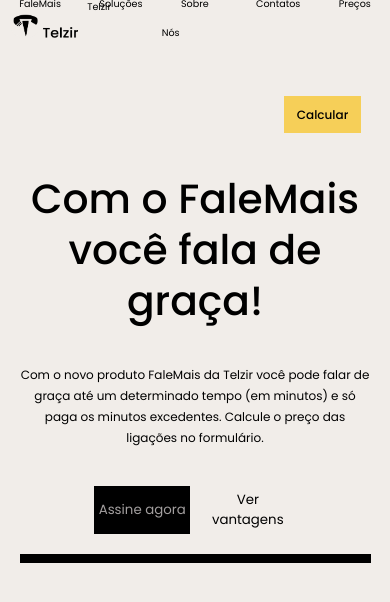
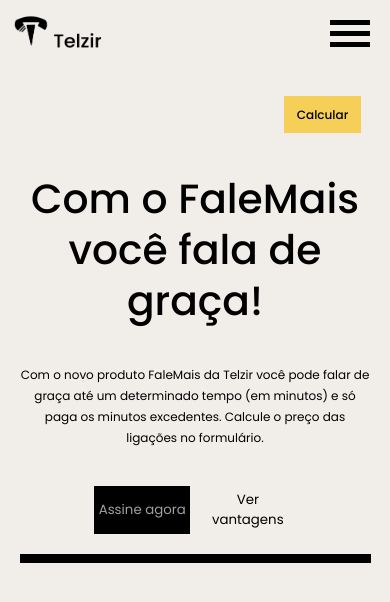
Before and after one commit to aka-luan/telzir-website, a React (Create React App) app: page / in a window 390 px wide. Shown: the top 602 px of the page. Built offline with nearby package versions, Linux system fonts and the light colour scheme.

Commit message:
Medias queries para lidar com a responsividade

```diff
--- a/src/components/Header/index.tsx
+++ b/src/components/Header/index.tsx
@@ -1,12 +1,36 @@
 import { Container } from './styles'
 import logoImg from '../../assets/logo.png'
+
 export function Header() {
+
+
+  window.addEventListener('load', () => {
+    let show = true;
+    const menuContainer = document.querySelector('.nav-menu-container') as Element
+    const menuToggle = document.querySelector('.menu-toggle') as Element
+
+  menuToggle.addEventListener('click', () => {
+
+    document.body.style.overflow = show ? 'hidden' : 'initial'
+
+    menuContainer?.classList.toggle('on', show)
+
+    show = !show
+  })
+  })
+
+
+
   return (
-
     <Container>
       <div className="nav-logo">
         <img src={logoImg} alt="Tezir Logo" />
-        <span>Telzir</span>
+      </div>
+      <div className="nav-menu-container">
+        <div className="menu-toggle">
+          <div className="one"></div>
+          <div className="two"></div>
+          <div className="three"></div>
         </div>
         <ul className="nav-menu-items">
           <li>
@@ -25,7 +49,7 @@ export function Header() {
             <a href="/">Preços</a>
           </li>
         </ul>
-
+      </div>
     </Container>
 
   )
--- a/src/components/Header/styles.ts
+++ b/src/components/Header/styles.ts
@@ -6,13 +6,12 @@ export const Container = styled.header`
   display: flex;
   max-width: 1700px;
   position: relative;
+  width: 100%;
 
   .nav-logo {
     display: flex;
-
-    img {
-    margin: 1rem 1rem;
-  }
+    height: 4rem;
+    width: 90%;
   }
 
   .nav-menu-items {
@@ -34,7 +33,6 @@ export const Container = styled.header`
           color: var(--buttonText);
           transition: all 1s;
         }
-
       }
     }
 
@@ -42,10 +40,89 @@ export const Container = styled.header`
       text-align: center;
       line-height: 3rem;
       color: var(--black);
-      font-weight: 400;
+      font-weight: 500;
       margin: 0 2rem;
       text-decoration: none;
     }
   }
 
+  /* media queries*/
+
+  @media(max-width: 540px) {
+    justify-content: space-between;
+
+    .nav-logo {
+      width: 0;
+      margin: 10px;
+    }
+
+    .nav-menu-items {
+      display: none;
+    }
+
+    .one,
+    .two,
+    .three {
+      background-color: var(--black);
+      height: 5px;
+      width: 100%;
+      margin: 6px auto;
+
+      transition-duration: 0.3s;
+    }
+
+    .menu-toggle {
+      width: 40px;
+      height: 30px;
+      margin-right: 20px;
+      margin-top: 20px;
+    }
+
+    /* FullScreen */
+    .nav-menu-container.on{
+      position: absolute;
+      top: 0;
+      left: 0;
+
+      width: 100vw;
+      height: 100vh;
+
+      background-color: var(--yellow);
+
+      z-index: 10;
+
+      display: flex;
+      justify-content: center;
+      align-items: center;
+      .menu-toggle {
+        position: absolute;
+        right: 0;
+        top: 0;
+
+        .one {
+          transform: rotate(45deg) translate(7px, 7px);
+        }
+        .two {
+          opacity: 0;
+        }
+        .three {
+          transform: rotate(-45deg) translate(8px, -9px);
+        }
+      }
+
+      ul {
+        position: relative;
+        display: grid;
+        text-align: center;
+
+        a {
+            transition-duration: 0.5s;
+            font-size: 3rem;
+            line-height: 7rem;
+        }
+      }
+    }
+
+  }
+
 `
```
Lines whose indentation alone changed are shown as unchanged.
